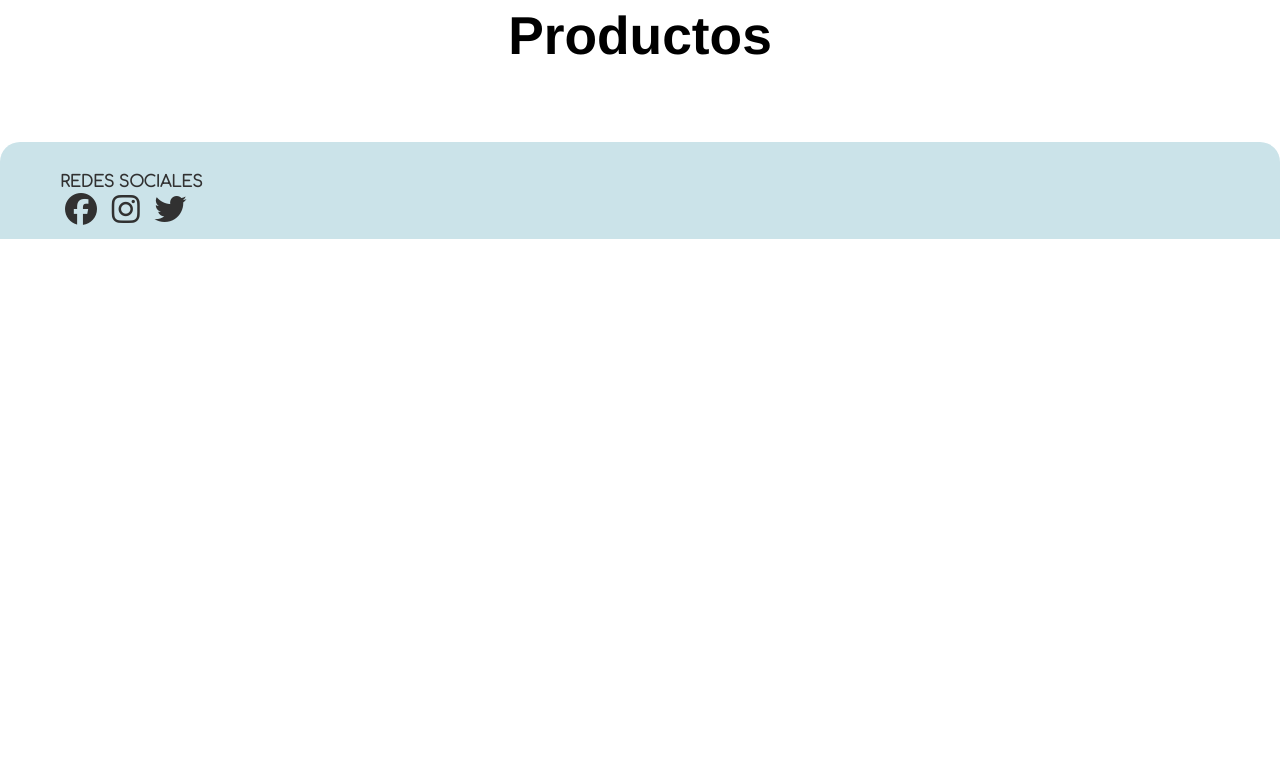
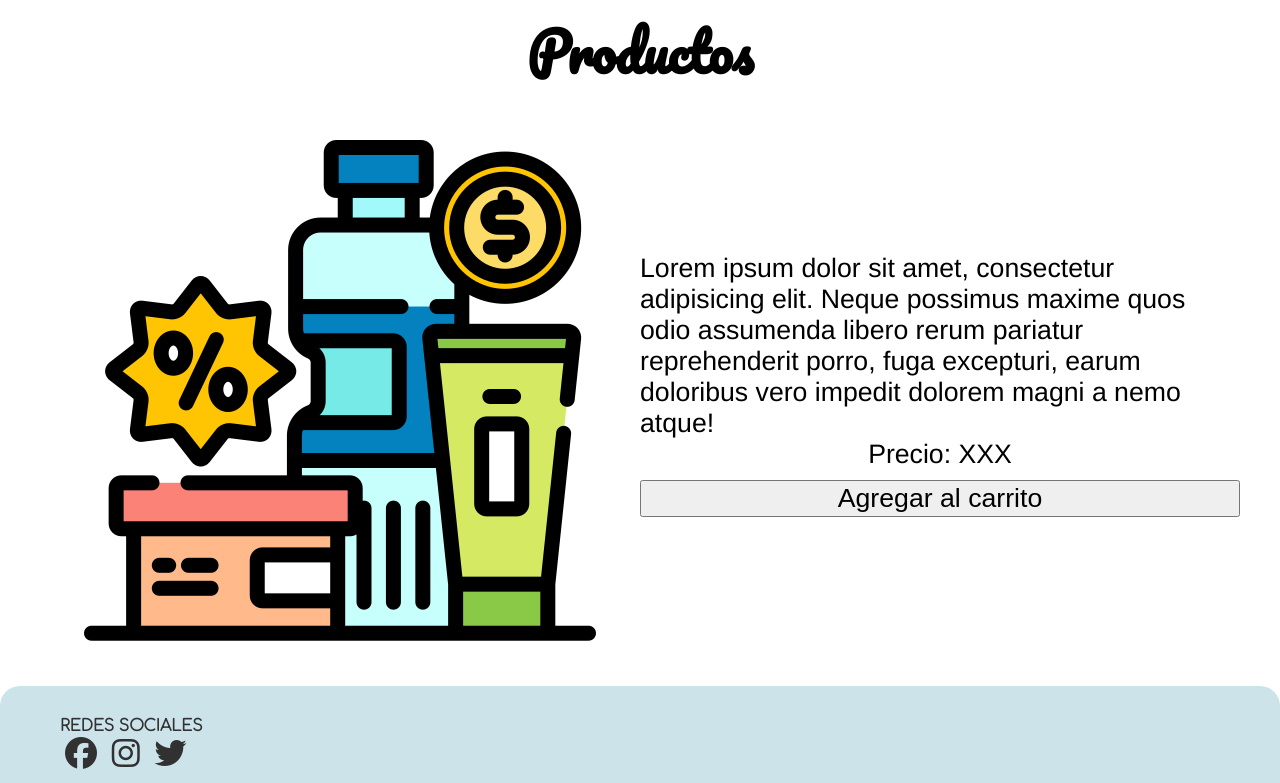
Before and after one commit to jesus-antulio/ProyectoFDW, a PHP site: page /info-producto.php in a window 1280 px wide. Shown: the part 120-903 px from the top of the page. Before the commit the page ends 359 px from the top, so only its background shows below. Run offline with PHP 8.4, Linux system fonts and the light colour scheme; some libraries are stand-ins or nearby versions; some web fonts are replaced.

Commit message:
Pagina "info-producto.php"
Se creo la pagina para poder ver información detallada del producto

```diff
--- a/pages/info-producto.php
+++ b/pages/info-producto.php
@@ -12,8 +12,50 @@
 
     <div class="container">
         <?php
-        echo "<h1>Productos</h1>";
+            if(isset($_GET['id'])){
+                $id = $_GET['id'];
+
+                for ($i = 0; $i < $_SESSION['tam']; $i++) {
+                    if ($_SESSION['info'][$i]['id_producto'] == $id) {
+                        $nombre = $_SESSION['info'][$i]['nombre'];
+                        $descripcion = $_SESSION['info'][$i]['descripcion'];
+                        $precio = "$".$_SESSION['info'][$i]['precio'];
+                        $imagen = $_SESSION['info'][$i]['imagen'];
+                        $stock = $_SESSION['info'][$i]['cantidad'];
+                    }
+                }
+                echo "
+                <h1> $nombre </h1>
+                <div class='flex-container'>
+                    <div class='image-container'>
+                        <img src='$imagen' alt='$imagen' />
+                    </div>
+                    <div class='informacion'>
+                        <p> $descripcion </p>
+                        <p> Precio: $precio </p>
+                        <p> Stock: $stock </p>
+                        <button> Agregar al carrito </button>
+                    </div>
+                </div>
+                ";
+            } else {
+                echo "
+                <h1> Productos </h1>
+                <div class='flex-container'>
+                    <div class='image-container'>
+                        <img src='../images/producto.png' />
+                    </div>
+                    <div class='informacion'>
+                        <p> Lorem ipsum dolor sit amet, consectetur adipisicing elit. Neque possimus maxime quos odio assumenda libero rerum pariatur reprehenderit porro, fuga excepturi, earum doloribus vero impedit dolorem magni a nemo atque! </p>
+                        <p> Precio: XXX </p>
+                        <button> Agregar al carrito </button>
+                    </div>
+                </div>
+                ";
+            }
+
         ?>
+
 
     </div>
 
--- a/pages/productos.php
+++ b/pages/productos.php
@@ -43,7 +43,7 @@
                         <div class='producto-info'>
                             <h2>$nombre</h2>
                             <p>$descripcion</p>
-                            <a href='#'>Ver más</a>
+                            <a href='info-producto.php?id=$id'>Ver más</a>
                             <label>$precio</label>
                         </div>
                     </div>";
--- a/styles/product-info.css
+++ b/styles/product-info.css
@@ -5,6 +5,46 @@
 }
 
 .container h1{
+    font-family: 'Pacifico', cursive;
     text-align: center;
     font-size: 40pt;
 }
+
+.flex-container {
+    display: flex;
+    justify-content: center;
+    align-items: center;
+    margin: 0 auto;
+}
+
+.image-container {
+    width: 100%;
+    height: auto;
+    display: flex;
+    justify-content: center;
+    align-items: center;
+}
+
+.informacion{
+    width: 100%;
+    height: auto;
+    display: flex;
+    flex-wrap: wrap;
+    justify-content: center;
+    align-items: center;
+}
+
+.informacion p{
+    font-size: 20pt;
+    margin: 0 auto;
+}
+
+.informacion button{
+    margin: 0 auto;
+    margin-top: 10px;
+    margin-bottom: 10px;
+    width: 100%;
+    height: auto;
+    font-size: 20pt;
+    cursor: pointer;
+}
```
